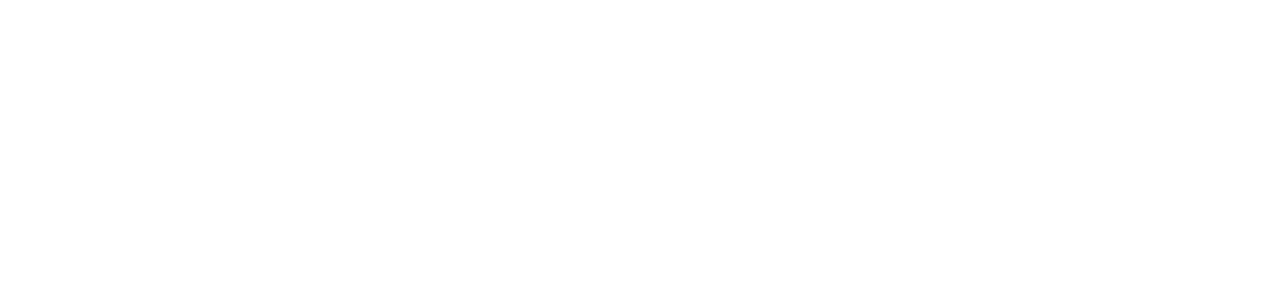
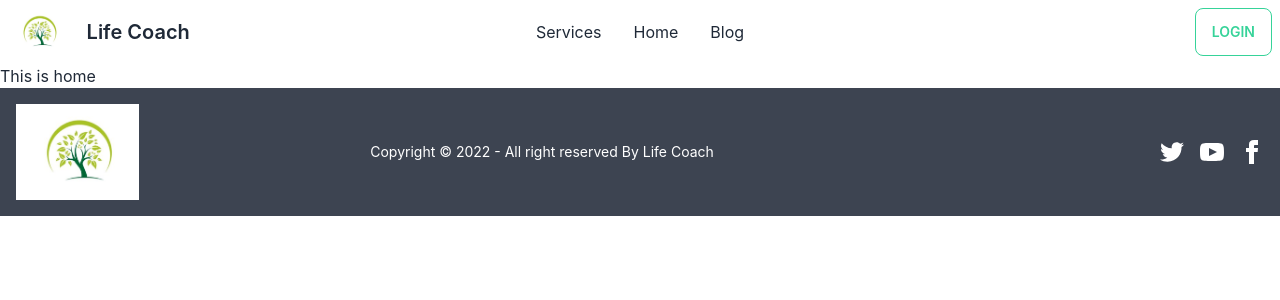
Before and after one commit to iamhanif/Life-Coach, a React (Create React App) app: page / in a window 1280 px wide. Shown: the top 300 px of the page. Built offline with nearby package versions, Linux system fonts and the light colour scheme.

Commit message:
Nambar added

```diff
--- a/public/index.html
+++ b/public/index.html
@@ -1,14 +1,12 @@
 <!DOCTYPE html>
 <html lang="en">
+
 <head>
   <meta charset="utf-8" />
   <link rel="icon" href="%PUBLIC_URL%/favicon.ico" />
   <meta name="viewport" content="width=device-width, initial-scale=1" />
   <meta name="theme-color" content="#000000" />
-    <meta
-      name="description"
-      content="Web site created using create-react-app"
-    />
+  <meta name="description" content="Web site created using create-react-app" />
   <link rel="apple-touch-icon" href="%PUBLIC_URL%/logo192.png" />
   <!--
       manifest.json provides metadata used when your web app is installed on a
@@ -24,8 +22,9 @@
       work correctly both with client-side routing and a non-root public URL.
       Learn how to configure a non-root public URL by running `npm run build`.
     -->
-    <title>React App</title>
+  <title>Life Coach</title>
 </head>
+
 <body>
   <noscript>You need to enable JavaScript to run this app.</noscript>
   <div id="root"></div>
@@ -40,4 +39,5 @@
       To create a production bundle, use `npm run build` or `yarn build`.
     -->
 </body>
+
 </html>
--- a/src/App.js
+++ b/src/App.js
@@ -1,9 +1,13 @@
+import { RouterProvider } from 'react-router-dom';
 import './App.css';
+import router from './Router/Routes/Routes';
 
 function App() {
+
+
   return (
-    <div>
-
+    <div className='max-w-screen-xl mx-auto'>
+      <RouterProvider router={router}></RouterProvider>
     </div>
   );
 }
--- /dev/null
+++ b/src/Layout/Main.js
@@ -0,0 +1,16 @@
+import React from 'react';
+import { Outlet } from 'react-router-dom';
+import Footer from '../Pages/Shared/Footer/Footer';
+import Header from '../Pages/Shared/Header/Header';
+
+const Main = () => {
+    return (
+        <div>
+            <Header />
+            <Outlet />
+            <Footer />
+        </div>
+    );
+};
+
+export default Main;
--- /dev/null
+++ b/src/Pages/Home/Home/Home.js
@@ -0,0 +1,11 @@
+import React from 'react';
+
+const Home = () => {
+    return (
+        <div>
+            <h2>This is home </h2>
+        </div>
+    );
+};
+
+export default Home;
--- /dev/null
+++ b/src/Pages/Shared/Footer/Footer.js
@@ -0,0 +1,24 @@
+import React from 'react';
+import logo from '../../../assets/logo/logo.png'
+
+const Footer = () => {
+    return (
+        <footer className="footer items-center p-4 bg-neutral text-neutral-content">
+            <div className="items-center grid-flow-col">
+                <img className='h-24' src={logo} alt="logo" />
+
+            </div>
+            <div>
+                <p>Copyright © 2022 - All right reserved By Life Coach</p>
+            </div>
+            <div className="grid-flow-col gap-4 md:place-self-center md:justify-self-end">
+                <a><svg xmlns="http://www.w3.org/2000/svg" width="24" height="24" viewBox="0 0 24 24" className="fill-current"><path d="M24 4.557c-.883.392-1.832.656-2.828.775 1.017-.609 1.798-1.574 2.165-2.724-.951.564-2.005.974-3.127 1.195-.897-.957-2.178-1.555-3.594-1.555-3.179 0-5.515 2.966-4.797 6.045-4.091-.205-7.719-2.165-10.148-5.144-1.29 2.213-.669 5.108 1.523 6.574-.806-.026-1.566-.247-2.229-.616-.054 2.281 1.581 4.415 3.949 4.89-.693.188-1.452.232-2.224.084.626 1.956 2.444 3.379 4.6 3.419-2.07 1.623-4.678 2.348-7.29 2.04 2.179 1.397 4.768 2.212 7.548 2.212 9.142 0 14.307-7.721 13.995-14.646.962-.695 1.797-1.562 2.457-2.549z"></path></svg>
+                </a>
+                <a><svg xmlns="http://www.w3.org/2000/svg" width="24" height="24" viewBox="0 0 24 24" className="fill-current"><path d="M19.615 3.184c-3.604-.246-11.631-.245-15.23 0-3.897.266-4.356 2.62-4.385 8.816.029 6.185.484 8.549 4.385 8.816 3.6.245 11.626.246 15.23 0 3.897-.266 4.356-2.62 4.385-8.816-.029-6.185-.484-8.549-4.385-8.816zm-10.615 12.816v-8l8 3.993-8 4.007z"></path></svg></a>
+                <a><svg xmlns="http://www.w3.org/2000/svg" width="24" height="24" viewBox="0 0 24 24" className="fill-current"><path d="M9 8h-3v4h3v12h5v-12h3.642l.358-4h-4v-1.667c0-.955.192-1.333 1.115-1.333h2.885v-5h-3.808c-3.596 0-5.192 1.583-5.192 4.615v3.385z"></path></svg></a>
+            </div>
+        </footer>
+    );
+};
+
+export default Footer;
--- /dev/null
+++ b/src/Pages/Shared/Header/Header.js
@@ -0,0 +1,48 @@
+import React from 'react';
+import { Link } from 'react-router-dom';
+import logo from '../../../assets/logo/logo.png'
+
+const Header = () => {
+
+    const menubar = <>
+        <li>
+            <Link to='/services'>Services</Link>
+        </li>
+        <li>
+            <Link to='/'>Home</Link>
+        </li>
+        <li>
+            <Link to='/blog'>Blog</Link>
+        </li>
+    </>
+
+    return (
+        <div className="navbar bg-base-100">
+            <div className="navbar-start">
+                <div className="dropdown">
+                    <label tabIndex={0} className="btn btn-ghost lg:hidden">
+                        <svg xmlns="http://www.w3.org/2000/svg" className="h-5 w-5" fill="none" viewBox="0 0 24 24" stroke="currentColor"><path strokeLinecap="round" strokeLinejoin="round" strokeWidth="2" d="M4 6h16M4 12h8m-8 6h16" /></svg>
+                    </label>
+                    <ul tabIndex={0} className="menu menu-compact dropdown-content mt-3 p-2 shadow bg-base-100 rounded-box w-52">
+                        {menubar}
+                    </ul>
+                </div>
+                <Link to='/'>
+                    <img className='h-12' src={logo} alt="logo" />
+                </Link>
+
+                <Link to='/' className="btn btn-ghost normal-case text-xl">Life Coach</Link>
+            </div>
+            <div className="navbar-center hidden lg:flex">
+                <ul className="menu menu-horizontal p-0">
+                    {menubar}
+                </ul>
+            </div>
+            <div className="navbar-end">
+                <Link className="btn btn-outline btn-success">Login</Link>
+            </div>
+        </div>
+    );
+};
+
+export default Header;
--- /dev/null
+++ b/src/Router/Routes/Routes.js
@@ -0,0 +1,20 @@
+import { createBrowserRouter } from "react-router-dom";
+import Main from "../../Layout/Main";
+import Home from "../../Pages/Home/Home/Home";
+
+
+const router = createBrowserRouter([
+    {
+        path: '/',
+        element: <Main />,
+        children: [
+            {
+                path: '/',
+                element: <Home />
+            }
+        ]
+
+    }
+])
+
+export default router
```
Also changed, not shown: src/assets/logo/logo.png (added), 1 other file (tests, documents, lock files or other folders). Lines whose indentation alone changed are shown as unchanged.
